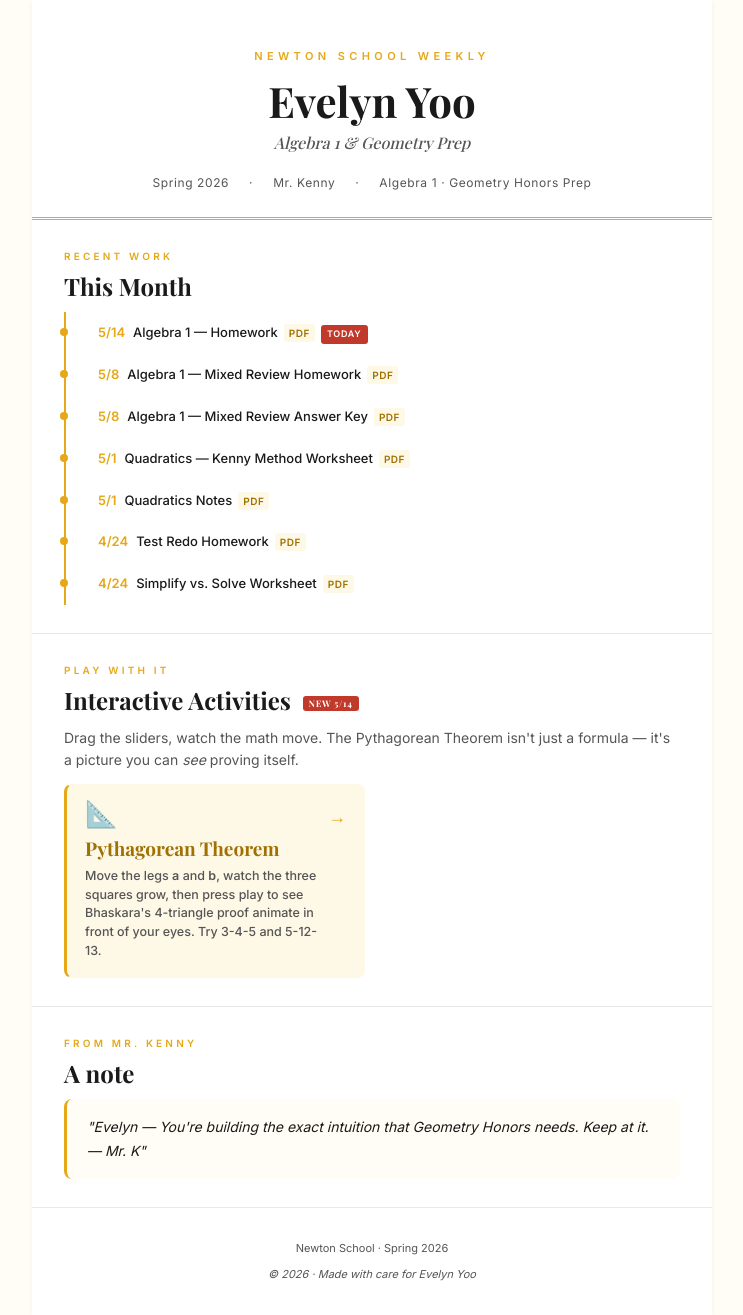
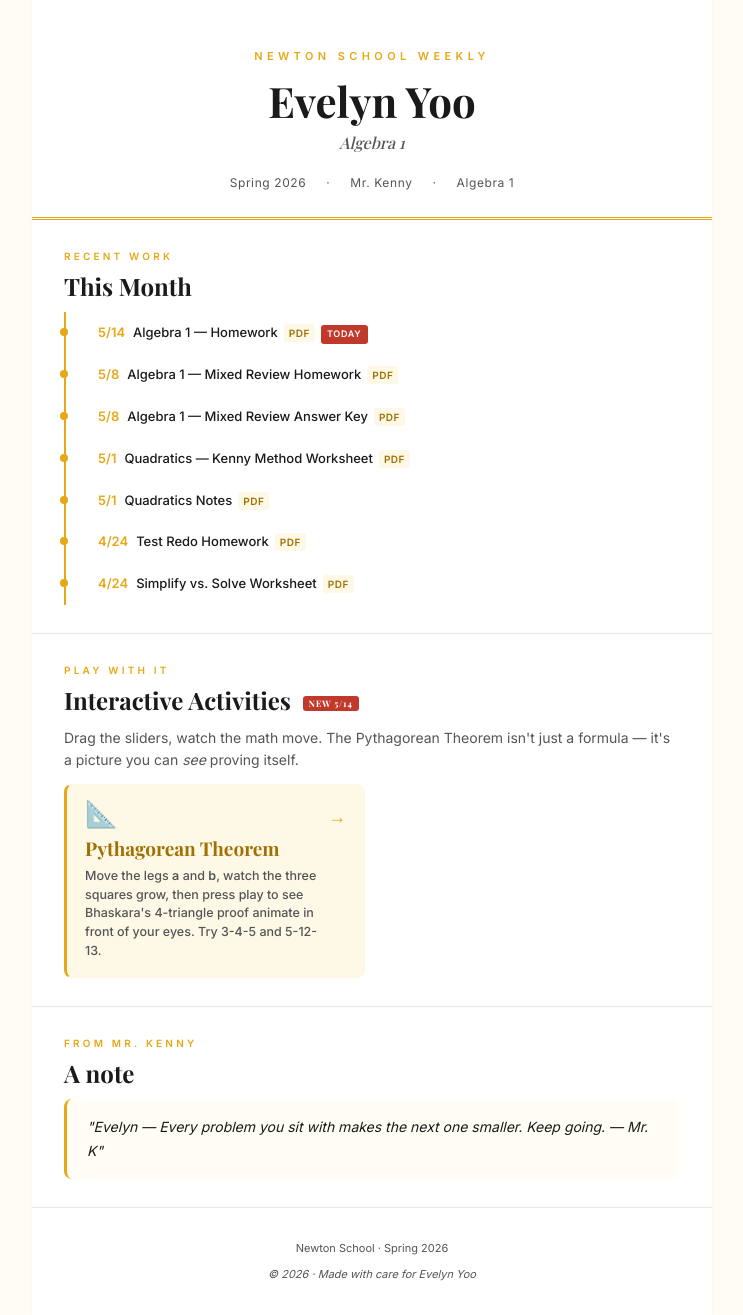
Before and after one commit to KennyB76/evelyn-yoo-lesson-library, a plain HTML site: page index.html in a window 1280 px wide. Shown: the whole page, without its empty margins (268-1011 px from the left). Drawn offline with nearby package versions, Linux system fonts and the light colour scheme.

Commit message:
Remove Geometry Honors Prep framing — subtitle, info, teacher note, interactive meta/footer

```diff
--- a/index.html
+++ b/index.html
@@ -78,13 +78,13 @@
   <header class="masthead">
     <div class="school">Newton School Weekly</div>
     <h1>Evelyn Yoo</h1>
-    <div class="subtitle">Algebra 1 &amp; Geometry Prep</div>
+    <div class="subtitle">Algebra 1</div>
     <div class="info">
       <span>Spring 2026</span>
       <span>&middot;</span>
       <span>Mr. Kenny</span>
       <span>&middot;</span>
-      <span>Algebra 1 · Geometry Honors Prep</span>
+      <span>Algebra 1</span>
     </div>
   </header>
 
@@ -179,7 +179,7 @@
     <div class="label">From Mr. Kenny</div>
     <h2>A note</h2>
     <div class="teacher-note">
-      "Evelyn &mdash; You're building the exact intuition that Geometry Honors needs. Keep at it. &mdash; Mr. K"
+      "Evelyn &mdash; Every problem you sit with makes the next one smaller. Keep going. &mdash; Mr. K"
     </div>
   </section>
 
```
Also changed, not shown: interactive/pythagorean-theorem-proof.html (+2 -2 lines).
